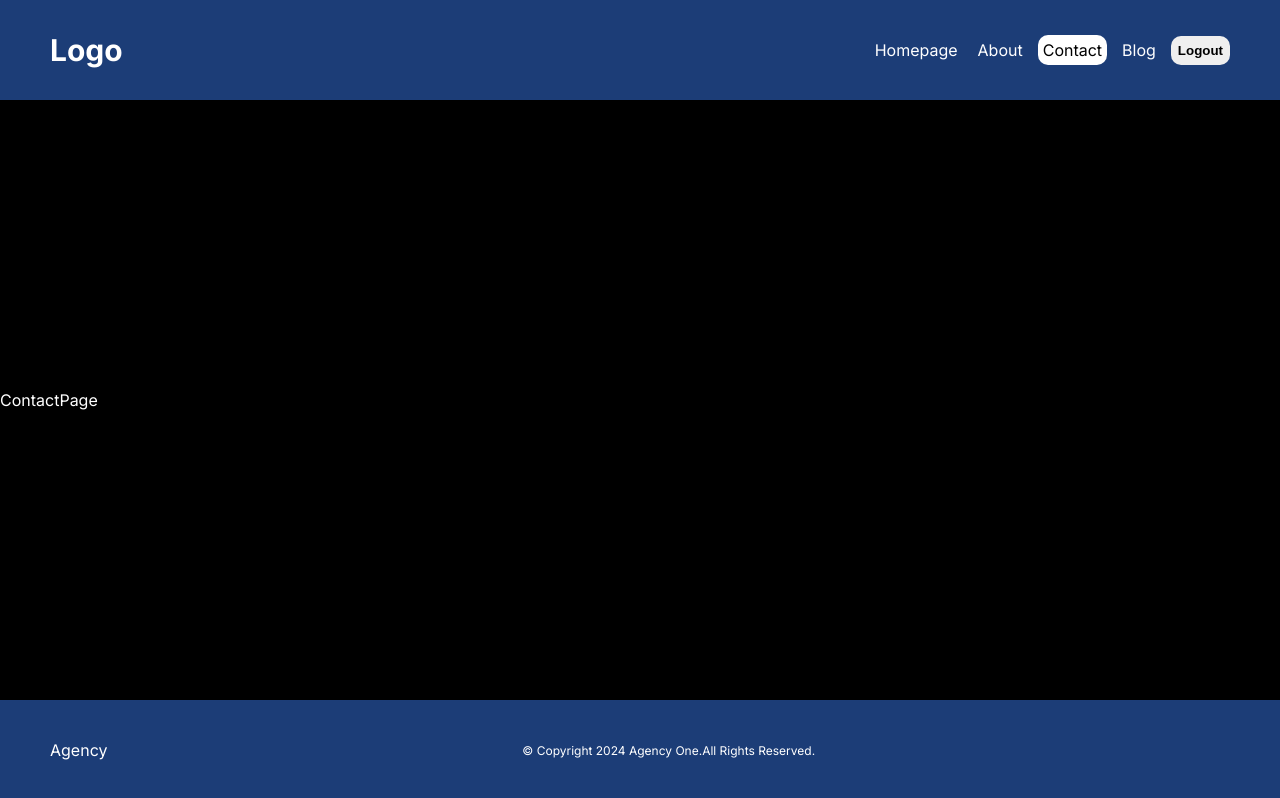
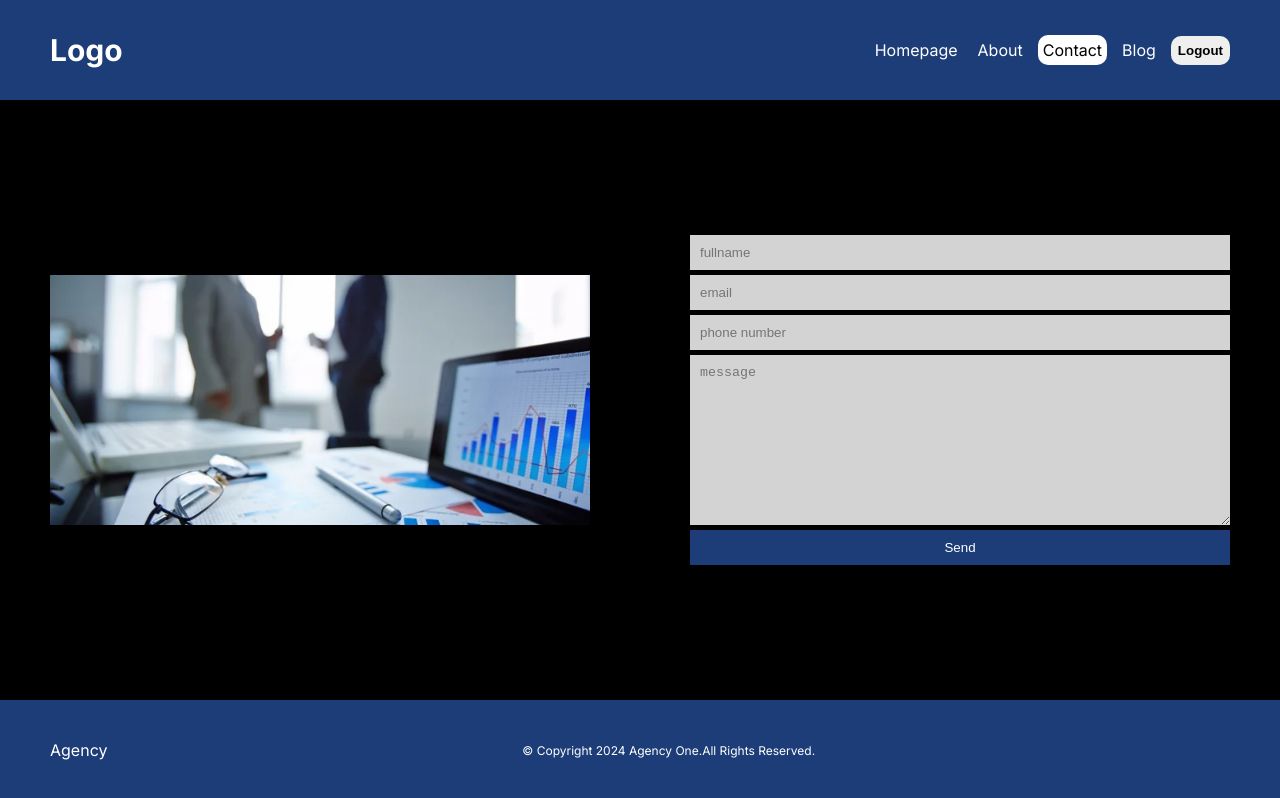
Before and after one commit to Taoufik-BENNOUR/agency_next, a Next.js app: page /contact in a window 1280 px wide. Built offline with nearby package versions, Linux system fonts and the light colour scheme.

Commit message:
style: Added Contact page style

```diff
--- /dev/null
+++ b/src/app/contact/contact.module.css
@@ -0,0 +1,36 @@
+.container{
+    padding:var(--layout-padding);
+    display: flex;
+    align-items: center;
+    gap: 100px;
+}
+.imgContainer{
+    flex:1;
+    position: relative;
+    width: 500px;
+    height: 250px;
+}
+.img{
+    object-fit: cover;
+}
+.formContainer{
+    flex:1;
+}
+.form{
+    display: flex;
+    flex-direction: column;
+    gap: 5px;
+}
+.form input,.form textarea{
+    padding: 10px;
+    border: none;
+    outline: none;
+    background: lightgray;
+}
+.form button{
+    padding: 10px;
+    border: none;
+    color: var(--primary-text-color);
+    background-color: var(--global-backgound-color);
+    cursor: pointer;
+}
--- a/src/app/contact/page.jsx
+++ b/src/app/contact/page.jsx
@@ -1,8 +1,22 @@
-import React from 'react'
+import Image from "next/image";
+import styles from "./contact.module.css";
 
 const ContactPage = () => {
   return (
-    <div>ContactPage</div>
+    <div className={styles.container}>
+      <div className={styles.imgContainer}>
+        <Image src={"/about_bg.webp"} alt='about' fill className={styles.img} />
+      </div>
+      <div className={styles.formContainer}>
+        <form action="" className={styles.form}>
+          <input type="text" placeholder="fullname"/>
+          <input type="text" placeholder="email"/>
+          <input type="text" placeholder="phone number"/>
+          <textarea name="" id="" cols="30" rows="10"placeholder="message"></textarea>
+          <button>Send</button>
+        </form>
+      </div>
+    </div>
   )
 }
 
```
Also changed, not shown: src/components/blog-card/blogCard.jsx (added, +9 -0 lines), src/components/blog-card/blog.module.css (added).
